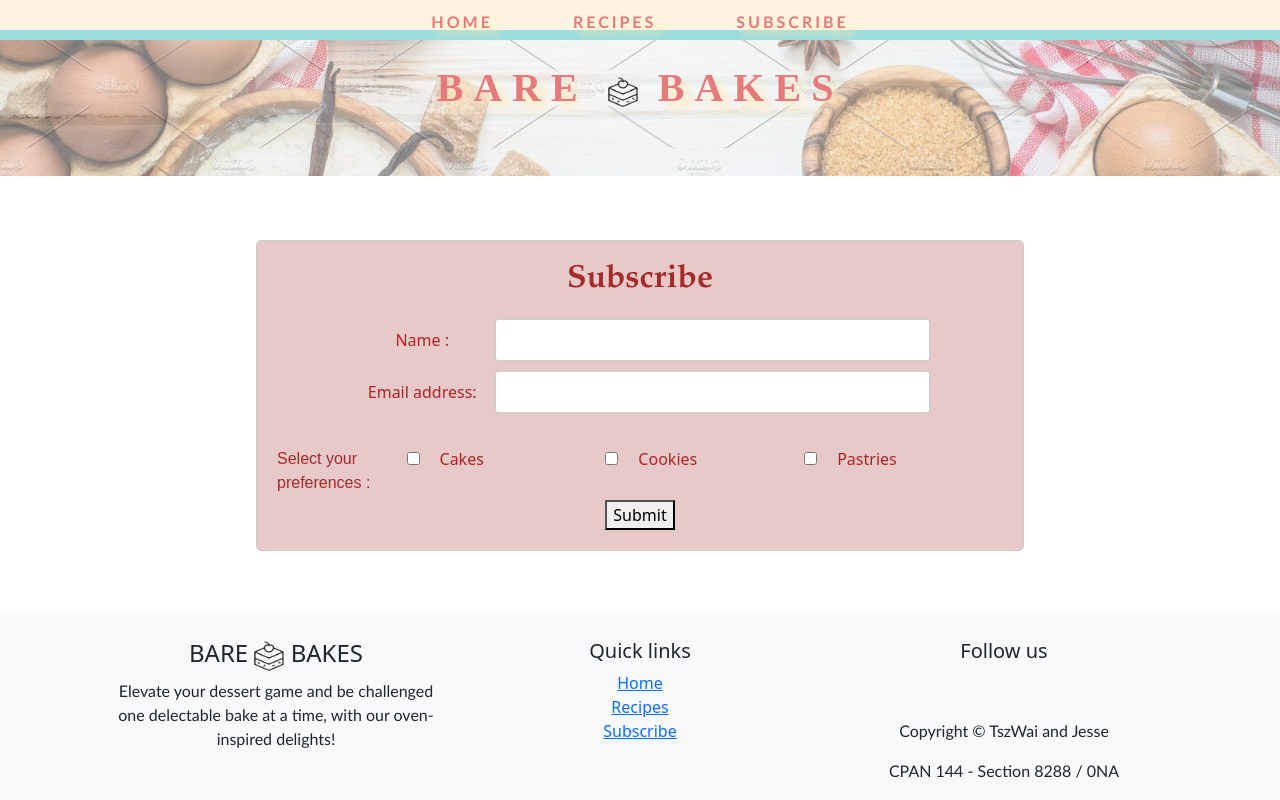
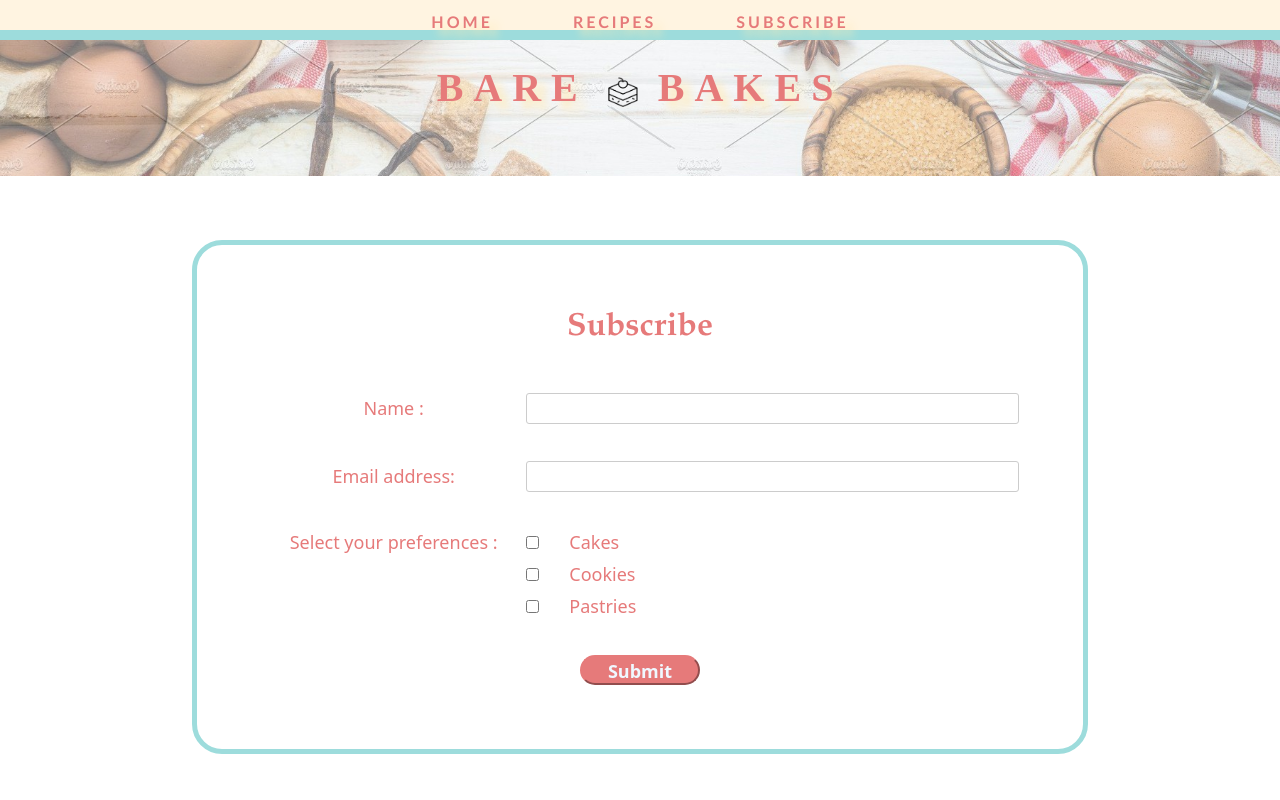
Before and after one commit to jsrynhzl/phase1_cpan144, a React (Create React App) app: page /subscribe in a window 1280 px wide. Shown: the top 800 px of the page. Built offline with nearby package versions, Linux system fonts and the light colour scheme; some icons are missing.

Commit message:
Home&Subscribe

```diff
--- /dev/null
+++ b/src/screens/Home.css
@@ -0,0 +1,10 @@
+.welcomeMessage{
+    border: 5px solid #9ddcdc;
+    border-style: double;
+    border-radius: 20px;
+    padding: 3% 4%;
+    color: #e67a7a;
+    font-size: medium;
+    margin: 5% auto;
+    width: 80%;
+}
--- a/src/screens/Home.js
+++ b/src/screens/Home.js
@@ -1,3 +1,4 @@
+import './Home.css';
 import BannerNav from '../components/BannerNav'
 import Footer from '../components/Footer'
 import Slideshow from '../components/Slideshow';
@@ -11,7 +12,7 @@ import MexicanImg from '../components/CarouselImage/Mexican.jpg';
 const Home = () => {
     const images = [
         {
-            url:  AmericanImg,
+            url: AmericanImg,
             label: 'American',
         },
         {
@@ -31,7 +32,7 @@ const Home = () => {
             label: 'Japanese',
         },
         {
-            url: MexicanImg ,
+            url: MexicanImg,
             label: 'Mexican',
         }
     ];
@@ -39,10 +40,12 @@ const Home = () => {
     return (
         <div>
             <BannerNav />
-            <h2 className='welcomeMessage'>
-                Welcome to the sweet life at BareBakes!
-            </h2>
-            <Slideshow images = {images} />
+            <p className='welcomeMessage'>
+                Welcome to Bare Bakes – your go-to source for irresistible baking recipes! From decadent cakes to scrumptious
+                cookies, we've got everything you need to satisfy your sweet tooth. Explore our collection of recipes and
+                indulge in the magic of baking with us!
+            </p>
+            <Slideshow images={images} />
             <Footer />
         </div>
     );
--- a/src/screens/Subscribe.css
+++ b/src/screens/Subscribe.css
@@ -1,98 +1,66 @@
 .subscribe-container {
-    max-width: 60%;
+    border: 5px solid #9ddcdc;
+    border-radius: 30px;
+    color: #e67a7a;
+    width: 70%;
     margin: 5% auto;
-    padding: 20px;
-    border: 1px solid #ccc;
-    border-radius: 5px;
-    background-color: #e7c9c9;
+    padding: 5%;
+    text-align: center;
+    font-size: large;
 }
 
 .subscribe-container h2 {
-    margin-bottom: 20px;
-    color: brown;
     font-weight: bold;
+    padding-bottom: 30px;
 }
 
 .subscribe-container label {
     display: inline-block;
     margin-bottom: 5px;
-    width: 20%;
+    width: 35%;
     font-weight: 500;
-    color: firebrick;
-}
-
-.preferenceContainer {
-    /* width: 40%; */
-    /* margin-left: auto;
-    margin-right: auto;  */
-    display: flex;
-    /* flex-direction: column; */
-    /* align-items: center; */
-}
-
-
-
-.preferenceContainer input[type="checkbox"] {
-    display: inline-block;
-    margin-right: 20px;
-}
-
-.subscribe-container .preferenceLabel{
-    color: brown;
-    font-family: sans-serif;
-    width: max-content;
-    /* display: inline-block; */
-    /* display: flex; */
-    flex-direction: column;
-    float: left;
-    /* align-items: center; */
-
-}
-
-.subscribe-container input[type="checkbox"] {
-    margin-top: 5px;
-}
-
-.preferenceContainer label {
-    display: flex;
-    align-items: center;
-    display: inline-block;
-    width: auto;
-    margin-right: 20px;
-}
-
-.preferenceContainer label{
-    width: 40%;
-    display: inline-block;
-    text-align: left;
 }
 
 .subscribe-container input[type="text"] {
     display: inline-block;
-    width: 60%;
-    padding: 8px;
+    width: 65%;
+    /* padding: 8px; */
     margin-bottom: 10px;
     border: 1px solid #ccc;
     border-radius: 3px;
     box-sizing: border-box;
 }
 
+.choicesContainer{
+    display: inline-block;
+    vertical-align: top;
+    width: 65%;
+    text-align: left;
+}
+
+.choice {
+    display: flex;
+    margin-bottom: 12px;
+    cursor: pointer;
+  }
 
 
-.subscribe-container input[type="submit"] {
-    width: 100%;
-    padding: 10px;
-    background-color: #007bff;
-    color: #fff;
-    border: none;
-    border-radius: 3px;
-    cursor: pointer;
-}
-
-.subscribe-container input[type="submit"]:hover {
-    background-color: #0056b3;
+.choice  input[type="checkbox"] {
+    margin-right: 30px;
 }
 
 .error-message {
     color: red;
 }
+
+button[type=submit] {
+    border-color: #e67a7a;
+    background-color: #e67a7a;
+    color: aliceblue;
+    font-weight: bold;
+    font-size: large;
+    width: 120px;
+    height: 30px;
+    border-radius: 30px;
+    margin-top: 30px;
+}
--- a/src/screens/Subscribe.js
+++ b/src/screens/Subscribe.js
@@ -40,7 +40,7 @@ const Subscribe = () => {
         } else if (!isValidEmail(email)) {
             setEmailError("Please enter a valid email address");
             hasError = true;
-        }else {
+        } else {
             setEmailError("")
         }
 
@@ -58,11 +58,15 @@ const Subscribe = () => {
 
     return (
         <div >
-            <BannerNav/>
+            <BannerNav />
 
-            <form onSubmit={handleSubmit} className="subscribe-container">
-                <div>
+            <form onSubmit={handleSubmit}>
+                <fieldset className="subscribe-container">
+                    <legend>
                         <h2>Subscribe</h2>
+                    </legend>
+
+
                     <label>Name : </label>
                     <input
                         type="text"
@@ -75,9 +79,9 @@ const Subscribe = () => {
                     />
                     <br />
                     {nameError && <span style={{ color: 'red' }}>{nameError}</span>}
-                </div>
+                    <br />
 
-                <div>
+
                     <label>Email address: </label>
                     <input
                         type="text"
@@ -90,15 +94,12 @@ const Subscribe = () => {
                     />
                     <br />
                     {emailError && <span style={{ color: 'red' }}>{emailError}</span>}
-                </div>
+                    <br />
 
-                <br/>
-                <div>
-                <div className="preferenceContainer">
-                    <label className="preferenceLabel">Select your preferences  : </label>
-                    <br/>
+                            <label>Select your preferences  : </label>
 
-                    <label>
+                            <div className="choicesContainer">
+                            <label className="choice">
                                 <input
                                     type="checkbox"
                                     value="Cakes"
@@ -116,7 +117,7 @@ const Subscribe = () => {
                             </label>
                             <br />
 
-                    <label>
+                            <label className="choice">
                                 <input
                                     type="checkbox"
                                     value="Cookies"
@@ -134,7 +135,7 @@ const Subscribe = () => {
                             </label>
                             <br />
 
-                    <label>
+                            <label className="choice">
                                 <input
                                     type="checkbox"
                                     value="Pastries"
@@ -150,15 +151,14 @@ const Subscribe = () => {
                                 />
                                 Pastries
                             </label>
+                            </div>
                         <br />
                         {preferencesError && <span style={{ color: 'red' }}>{preferencesError}</span>}
-                </div>
-                </div>
+                    <button type="submit">Submit</button>
 
-
-                <button type="submit">Submit</button>
+                </fieldset>
             </form>
-            <Footer/>
+            <Footer />
         </div>
     );
 }
```
Lines whose indentation alone changed are shown as unchanged.
